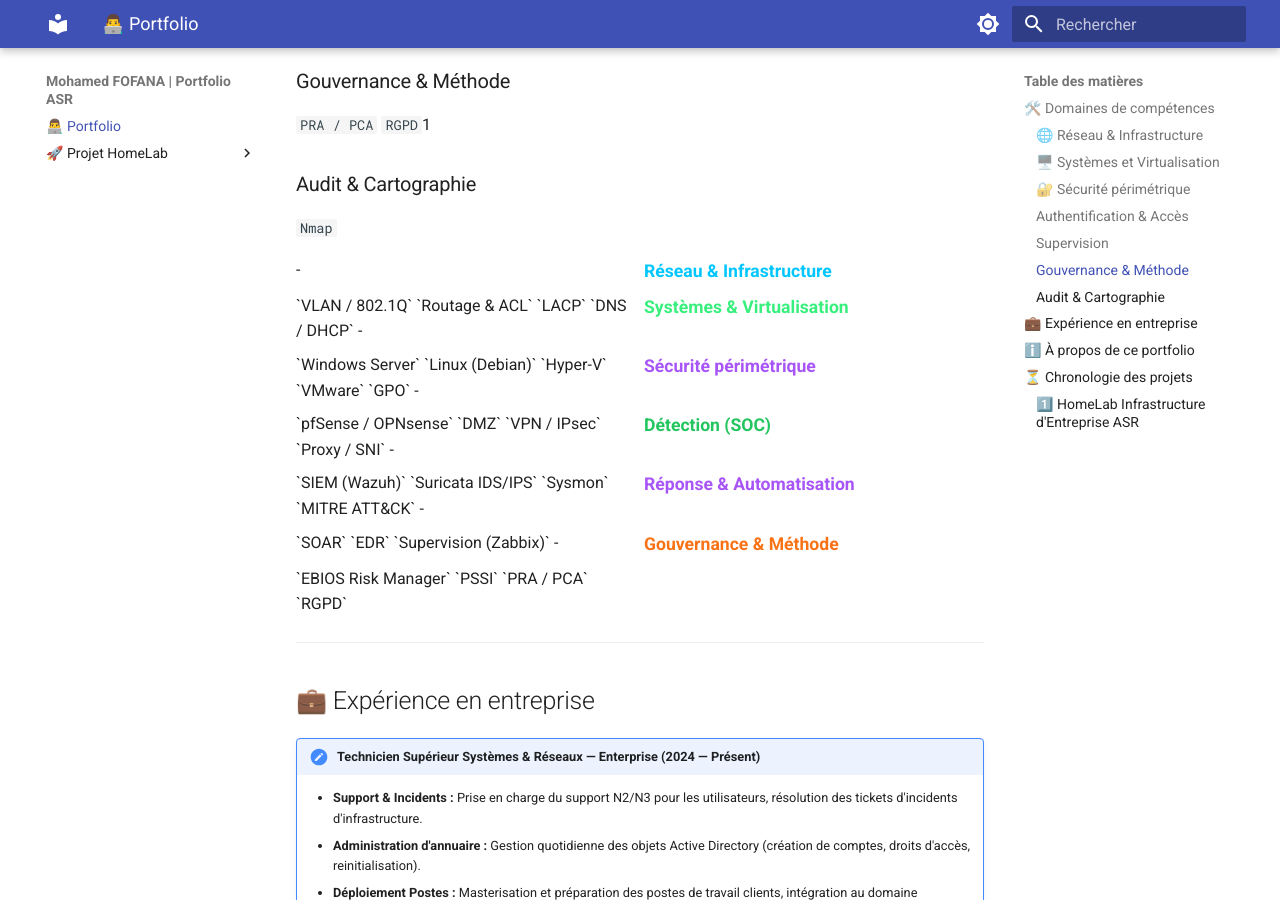
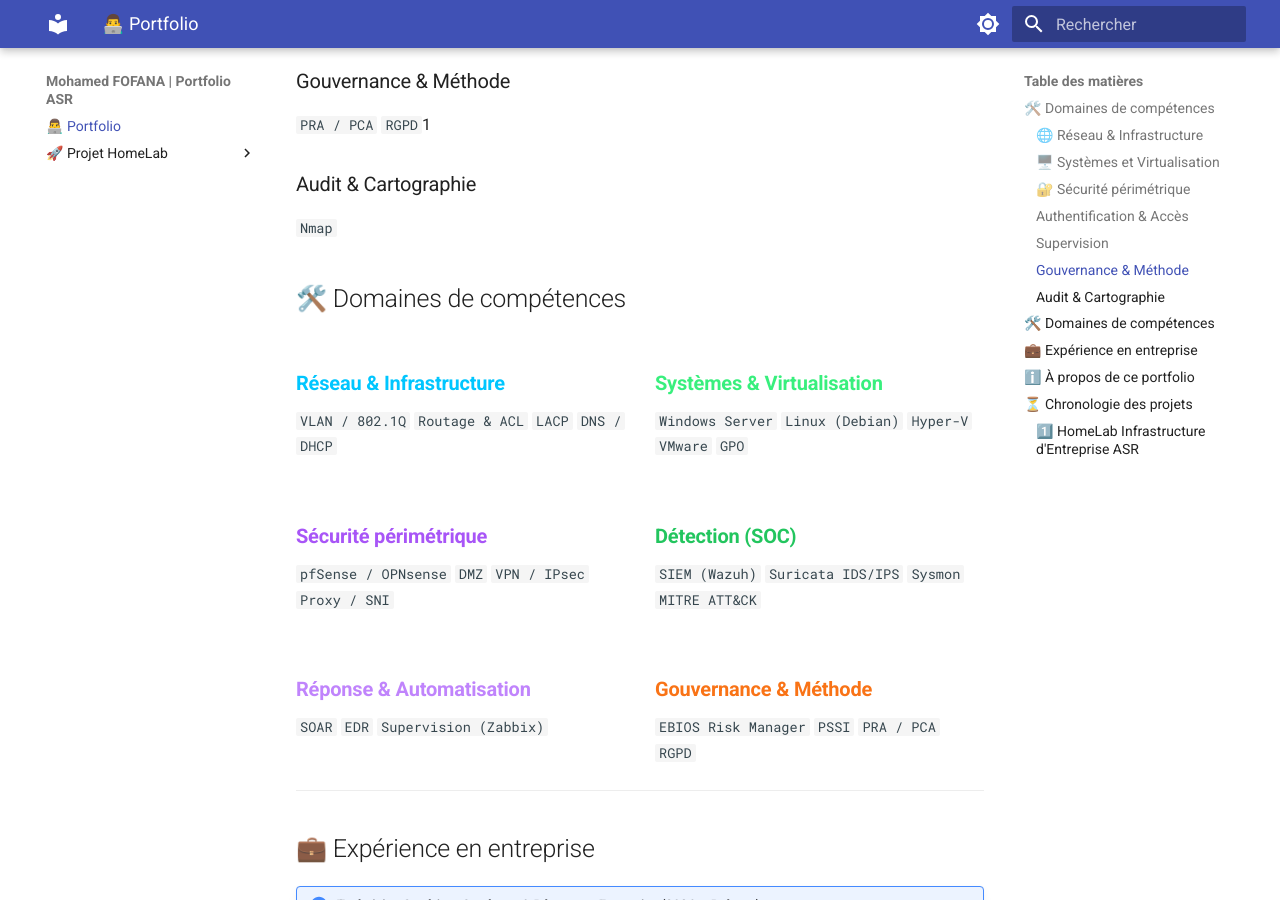
Before and after one commit to mohamedfofana/HomeLab, an MkDocs documentation site: the page built from docs/index.md, in a window 1280 px wide and 900 px high, scrolled down 1011 px. Built offline with MkDocs 1.6.1 and Material for MkDocs 9.7.7, drawn with Linux system fonts in a browser that asks for light colours.

Commit message:
Update index.md

```diff
--- a/docs/index.md
+++ b/docs/index.md
@@ -38,33 +38,42 @@
 ### Audit & Cartographie
 <code>Nmap</code>
 
-<div class="grid cards" markdown>
+## 🛠️ Domaines de compétences
 
--   <span style="color: #00c6ff; font-weight: bold; font-size: 1.1em;">Réseau & Infrastructure</span>
+<div style="display: grid; grid-template-columns: repeat(auto-fit, minmax(220px, 1fr)); gap: 1.5rem; margin-top: 1rem;">
 
-    `VLAN / 802.1Q` `Routage & ACL` `LACP` `DNS / DHCP`
+  <div>
+    <h3 style="color: #00c6ff !important; margin-bottom: 0.5rem; font-weight: bold;">Réseau & Infrastructure</h3>
+    <code>VLAN / 802.1Q</code> <code>Routage & ACL</code> <code>LACP</code> <code>DNS / DHCP</code>
+  </div>
 
--   <span style="color: #38ef7d; font-weight: bold; font-size: 1.1em;">Systèmes & Virtualisation</span>
+  <div>
+    <h3 style="color: #38ef7d !important; margin-bottom: 0.5rem; font-weight: bold;">Systèmes & Virtualisation</h3>
+    <code>Windows Server</code> <code>Linux (Debian)</code> <code>Hyper-V</code> <code>VMware</code> <code>GPO</code>
+  </div>
 
-    `Windows Server` `Linux (Debian)` `Hyper-V` `VMware` `GPO`
+  <div>
+    <h3 style="color: #a855f7 !important; margin-bottom: 0.5rem; font-weight: bold;">Sécurité périmétrique</h3>
+    <code>pfSense / OPNsense</code> <code>DMZ</code> <code>VPN / IPsec</code> <code>Proxy / SNI</code>
+  </div>
 
--   <span style="color: #a855f7; font-weight: bold; font-size: 1.1em;">Sécurité périmétrique</span>
+  <div>
+    <h3 style="color: #22c55e !important; margin-bottom: 0.5rem; font-weight: bold;">Détection (SOC)</h3>
+    <code>SIEM (Wazuh)</code> <code>Suricata IDS/IPS</code> <code>Sysmon</code> <code>MITRE ATT&CK</code>
+  </div>
 
-    `pfSense / OPNsense` `DMZ` `VPN / IPsec` `Proxy / SNI`
+  <div>
+    <h3 style="color: #c084fc !important; margin-bottom: 0.5rem; font-weight: bold;">Réponse & Automatisation</h3>
+    <code>SOAR</code> <code>EDR</code> <code>Supervision (Zabbix)</code>
+  </div>
 
--   <span style="color: #22c55e; font-weight: bold; font-size: 1.1em;">Détection (SOC)</span>
-
-    `SIEM (Wazuh)` `Suricata IDS/IPS` `Sysmon` `MITRE ATT&CK`
-
--   <span style="color: #a855f7; font-weight: bold; font-size: 1.1em;">Réponse & Automatisation</span>
-
-    `SOAR` `EDR` `Supervision (Zabbix)`
-
--   <span style="color: #f97316; font-weight: bold; font-size: 1.1em;">Gouvernance & Méthode</span>
-
-    `EBIOS Risk Manager` `PSSI` `PRA / PCA` `RGPD`
+  <div>
+    <h3 style="color: #f97316 !important; margin-bottom: 0.5rem; font-weight: bold;">Gouvernance & Méthode</h3>
+    <code>EBIOS Risk Manager</code> <code>PSSI</code> <code>PRA / PCA</code> <code>RGPD</code>
+  </div>
 
 </div>
+
 
 ---
 
```
